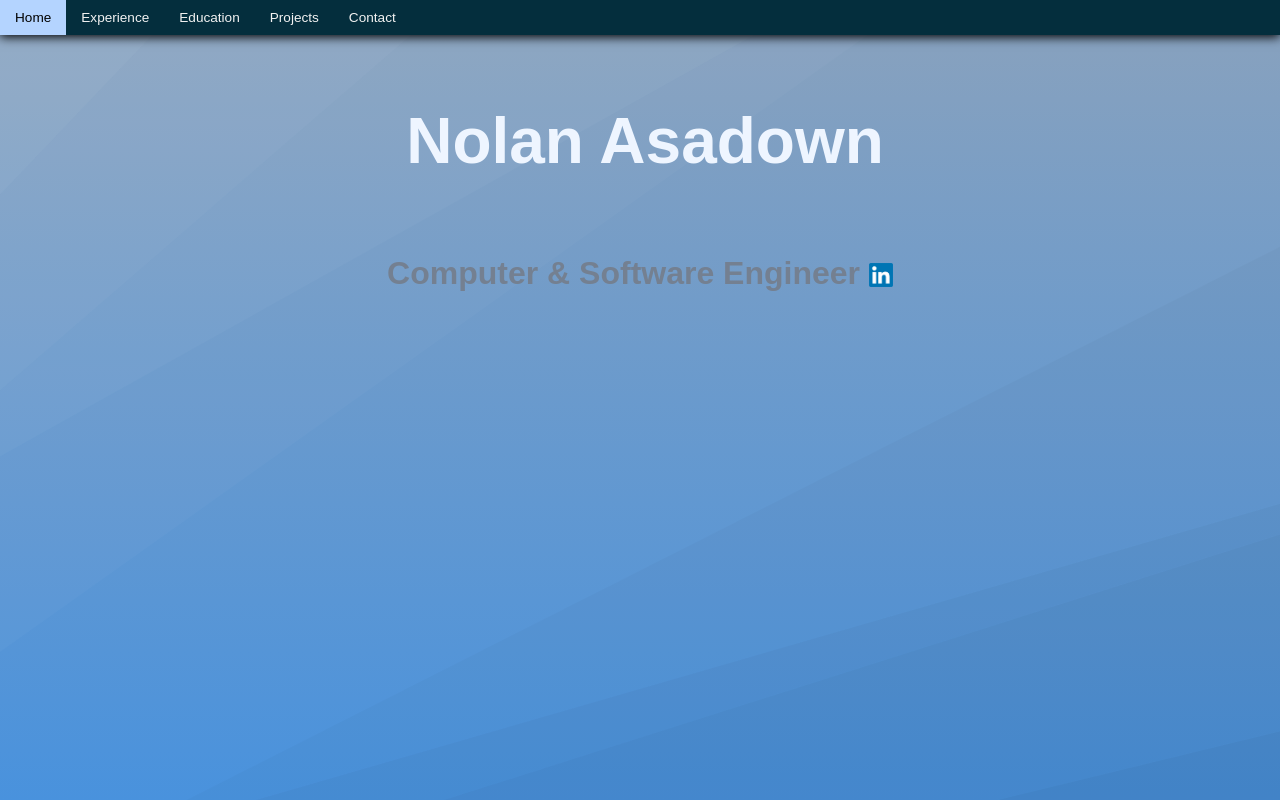
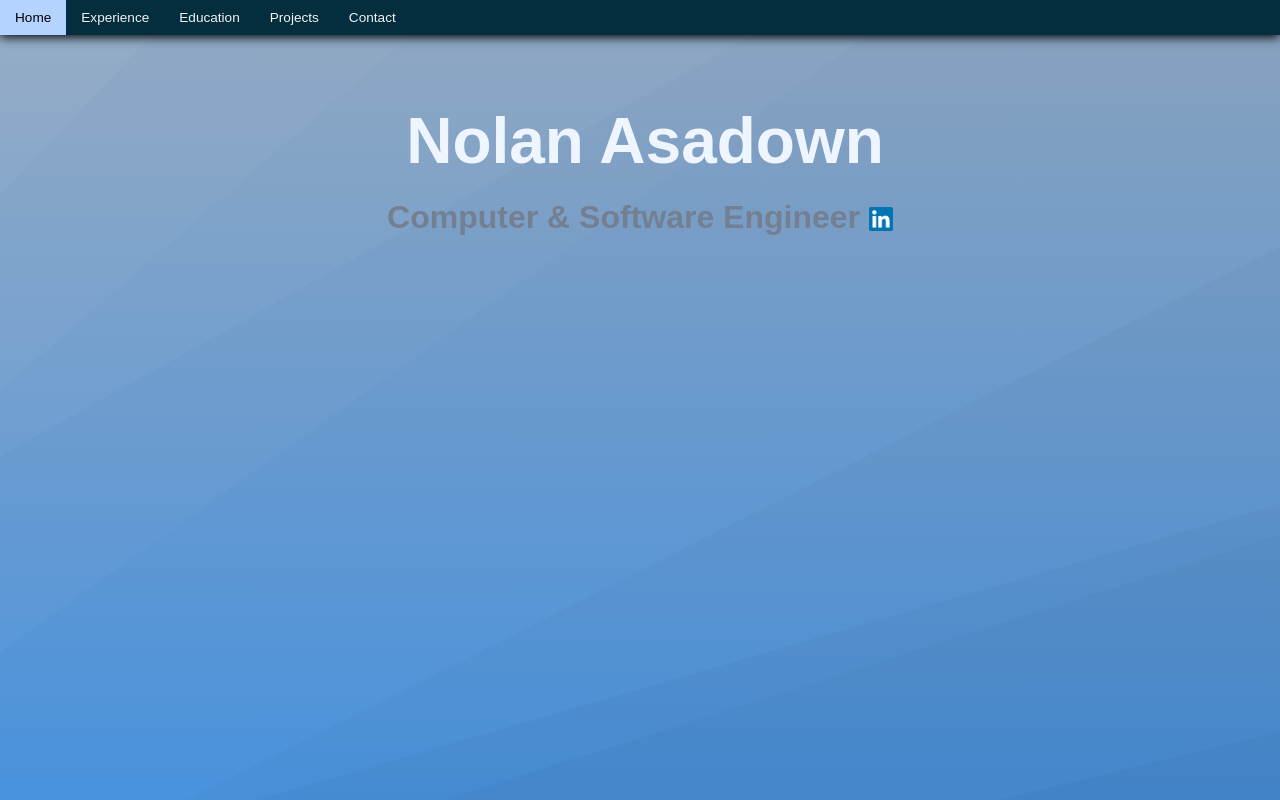
Before and after one commit to nasadow/me, a plain HTML site: page index.html in a window 1280 px wide. Drawn offline with Linux system fonts and the light colour scheme.

Commit message:
Update style.css

```diff
--- a/style.css
+++ b/style.css
@@ -60,7 +60,7 @@ body{
         font-size: 4vh;
         position: relative;
         left: 0;
-        top: 17vh;
+        top: 10vh;
         animation: titleFromRight 1500ms ease;
     }
 
```
